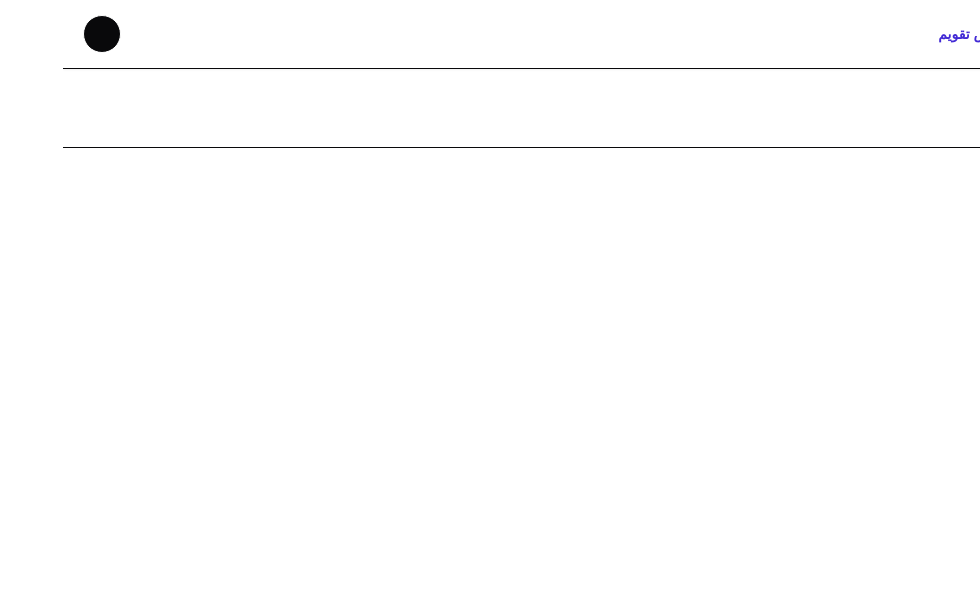
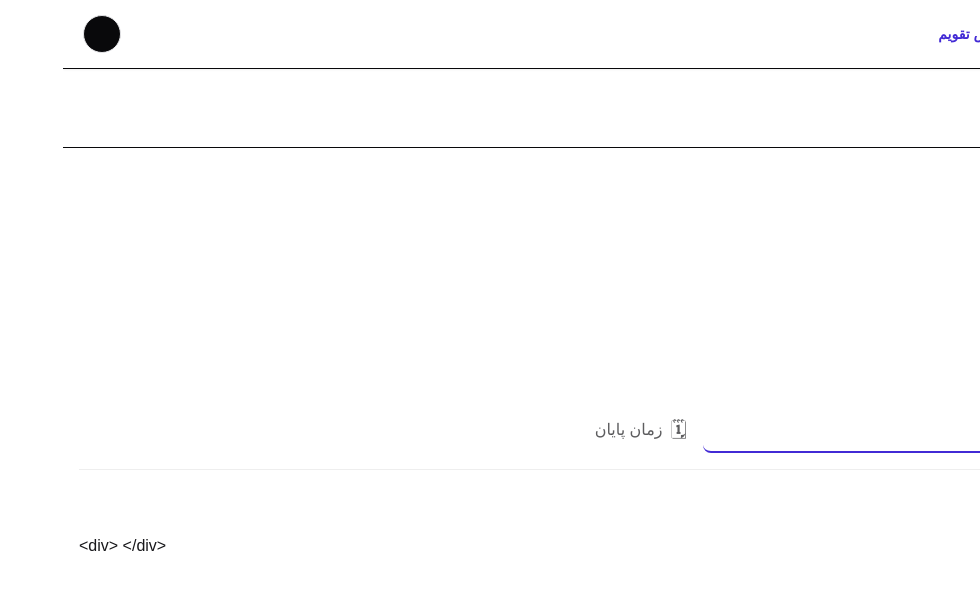
Before and after one commit to PhoenixTask/WebApp, a Next.js app: page /calendar in a window 1280 px wide. Shown: the top 590 px of the page, without its empty margins (300-1280 px from the left). Built offline with nearby package versions, Linux system fonts and the light colour scheme; no server answers; sample sign-in values are in the browser's storage.

Commit message:
update for color header in darkmode

```diff
--- a/package.json
+++ b/package.json
@@ -19,7 +19,9 @@
     "axios": "^1.7.2",
     "clsx": "^2.1.1",
     "daisyui": "^5.0.35",
+    "date-fns": "^4.1.0",
     "date-fns-jalali": "4.1.0-0",
+    "dayjs": "^1.11.13",
     "next": "14.2.8",
     "react": "^18.3.1",
     "react-date-object": "^2.1.9",
--- /dev/null
+++ b/src/app/(dashboard)/calendar/components/CalendarRangePanel.tsx
@@ -0,0 +1,25 @@
+"use client";
+import Header from "../../calendar/components/Header.tsx ";
+import CalendarView from "../../calendar/components/CalendarView";
+import QuickSelectMenu from "../../calendar/components/QuickSelectMenu";
+import SubmitButton from "../../calendar/components/SubmitButton";
+import { DateRangeProvider } from "../context/DateContext";
+
+export default function CalendarRangePanel() {
+  return (
+    <DateRangeProvider>
+      <div className="w-full flex flex-col  p-4 rounded-xl">
+        <Header />
+
+        <div className="flex gap-4 mt-4">
+          <CalendarView />
+          <QuickSelectMenu />
+        </div>
+
+        <div className="mt-6 text-left">
+          <SubmitButton />
+        </div>
+      </div>
+    </DateRangeProvider>
+  );
+}
--- /dev/null
+++ b/src/app/(dashboard)/calendar/components/CalendarView.tsx
@@ -0,0 +1,3 @@
+export default function CalendarView() {
+  return `<div> </div>`;
+}
--- /dev/null
+++ b/src/app/(dashboard)/calendar/components/Header.tsx .tsx
@@ -0,0 +1,41 @@
+"use client";
+import { useDateRange } from "../context/DateContext";
+import dayjs from "dayjs";
+
+export default function Header() {
+  const { startDate, endDate, activeField, setActiveField } = useDateRange();
+
+  return (
+    <div className="w-full flex justify-between items-center border-b border-base-300 pb-4">
+      {/* زمان شروع */}
+      <div
+        onClick={() => setActiveField("start")}
+        className={` flex-1 cursor-pointer px-4 py-2 rounded-lg transition-all duration-200 flex items-center gap-2 ${
+          activeField === "start"
+            ? "text-primary font-bold border-b-2 border-primary"
+            : "text-base-content/70"
+        }`}
+      >
+        <span className="text-xl">🗓</span>
+        <span>زمان شروع {startDate ? `: ${formatJalali(startDate)}` : ""}</span>
+      </div>
+
+      {/* زمان پایان */}
+      <div
+        onClick={() => setActiveField("end")}
+        className={`flex-1 cursor-pointer px-4 py-2 rounded-lg transition-all duration-200 flex items-center gap-2 ${
+          activeField === "end"
+            ? "text-primary font-bold border-b-2 border-primary"
+            : "text-base-content/70"
+        }`}
+      >
+        <span className="text-xl">🗓</span>
+        <span>زمان پایان {endDate ? `: ${formatJalali(endDate)}` : ""}</span>
+      </div>
+    </div>
+  );
+}
+
+function formatJalali(dateStr: string) {
+  return dayjs(dateStr).format("D MMM");
+}
--- /dev/null
+++ b/src/app/(dashboard)/calendar/components/QuickSelectMenu.tsx
@@ -0,0 +1,3 @@
+export default function QuickSelectMenu() {
+  return `<div> </div>`;
+}
--- /dev/null
+++ b/src/app/(dashboard)/calendar/components/SubmitButton.tsx
@@ -0,0 +1,5 @@
+export default function SubmitButton() {
+  return `
+            <div> </div>
+        `;
+}
--- /dev/null
+++ b/src/app/(dashboard)/calendar/context/DateContext.tsx
@@ -0,0 +1,43 @@
+import { createContext, useContext, useState, ReactNode } from "react";
+type Mode = "start" | "end";
+
+type DateRangeContextType = {
+  startDate: string | null;
+  endDate: string | null;
+  setStartDate: (date: string | null) => void;
+  setEndDate: (date: string | null) => void;
+  activeField: Mode;
+  setActiveField: (field: Mode) => void;
+};
+
+const DateRangeContext = createContext<DateRangeContextType | undefined>(
+  undefined
+);
+
+export const useDateRange = () => {
+  const ctx = useContext(DateRangeContext);
+  if (!ctx)
+    throw new Error("useDateRange must be used within DateRangeProvider");
+  return ctx;
+};
+
+export function DateRangeProvider({ children }: { children: ReactNode }) {
+  const [startDate, setStartDate] = useState<string | null>(null);
+  const [endDate, setEndDate] = useState<string | null>(null);
+  const [activeField, setActiveField] = useState<Mode>("start");
+
+  return (
+    <DateRangeContext.Provider
+      value={{
+        startDate,
+        endDate,
+        setStartDate,
+        setEndDate,
+        activeField,
+        setActiveField,
+      }}
+    >
+      {children}
+    </DateRangeContext.Provider>
+  );
+}
--- a/src/app/(dashboard)/calendar/page.tsx
+++ b/src/app/(dashboard)/calendar/page.tsx
@@ -1,3 +1,10 @@
+import CalendarWidget from "@/app/(dashboard)/calendar/components/CalendarRangePanel";
+
 export default function CalendarViewPage() {
-  return <>نمایش تقویمی</>;
+  return (
+    <>
+      {" "}
+      <CalendarWidget />
+    </>
+  );
 }
--- a/src/app/(dashboard)/components/Header/index.tsx
+++ b/src/app/(dashboard)/components/Header/index.tsx
@@ -20,7 +20,7 @@ export default function DashboardHeader({ location }: DashboardHeaderProps) {
             weight="600"
             className={clsx(
               "px-5 flex items-center gap-1 hover:text-primary/70",
-              location === "list" ? "text-primary" : "text-neutral"
+              location === "list" ? "text-primary" : "text-base-content"
             )}
           >
             <Icon iconName="ListView" />
@@ -32,7 +32,7 @@ export default function DashboardHeader({ location }: DashboardHeaderProps) {
             weight="600"
             className={clsx(
               "px-5 flex items-center gap-1 hover:text-primary/70",
-              location === "column" ? "text-primary" : "text-neutral"
+              location === "column" ? "text-primary" : "text-base-content"
             )}
           >
             <Icon iconName="ColumnView" />
@@ -44,7 +44,7 @@ export default function DashboardHeader({ location }: DashboardHeaderProps) {
             weight="600"
             className={clsx(
               "px-5 flex items-center gap-1 hover:text-primary/70",
-              location === "calendar" ? "text-primary" : "text-neutral"
+              location === "calendar" ? "text-primary" : "text-base-content"
             )}
           >
             <Icon iconName="Calendar" />
@@ -55,7 +55,7 @@ export default function DashboardHeader({ location }: DashboardHeaderProps) {
           <Button
             onClick={toggleTheme}
             mode="child"
-            className="flex justify-center items-center transition-colors duration-300 hover:text-neutral hover:bg-base-100 p-2 bg-neutral text-base-100 border rounded-full"
+            className="flex justify-center items-center transition-colors duration-300 hover:text-neutral-content  hover:bg-base-100 p-2 bg-neutral text-neutral-content border rounded-full"
           >
             {/* todo: DarkMode functionality */}
             {/* <Icon iconName="LightMode" /> */}
```
Also changed, not shown: 1 other file (tests, documents, lock files or other folders).
